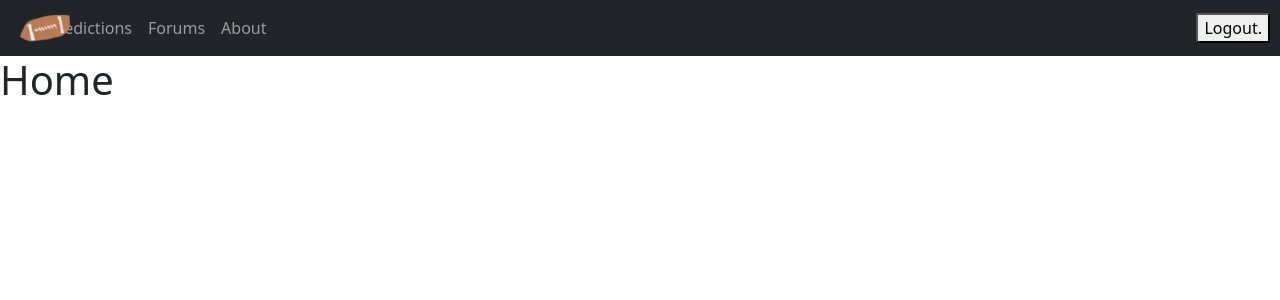
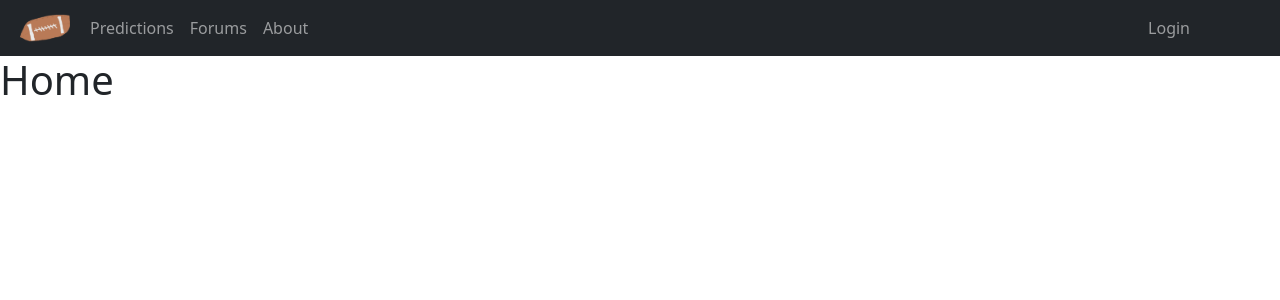
Before and after one commit to Wassl12/sportsball-site, a React (Vite) app in the folder sportsball/: page / in a window 1280 px wide. Shown: the top 300 px of the page. Built offline with nearby package versions, Linux system fonts and the light colour scheme.

Commit message:
Restyle login button

```diff
--- a/sportsball/index.html
+++ b/sportsball/index.html
@@ -6,7 +6,6 @@
   <link rel="icon" href="/favicon.ico" />
   <meta name="viewport" content="width=device-width, initial-scale=1" />
   <meta name="theme-color" content="#000000" />
-  <meta name="description" content="Web site created using create-react-app" />
   <link rel="apple-touch-icon" href="/logo192.png" />
   <!--
       manifest.json provides metadata used when your web app is installed on a
--- a/sportsball/src/components/Navbar/Navbar.tsx
+++ b/sportsball/src/components/Navbar/Navbar.tsx
@@ -3,16 +3,9 @@ import { NavProp } from "./types"
 import football from "../../static/football.png"
 
 function LogFunctionButton() {
-    let userLoggedIn = true;
-    let loginButton;
-    if(userLoggedIn){
-            loginButton = "Logout.";
-        }
-        else{
-            loginButton = "Login or create an account.";
-        }
+    let userLoggedIn = false;
     return (
-        <button type="button" className="LogFunctionButton" style={{marginRight:"10px"}}>{loginButton}</button>
+        <Link className="nav-link" to={userLoggedIn ? "/logout" : "/login"}>{userLoggedIn ? "Logout" : "Login"}</Link>
     )
 }
 
@@ -28,16 +21,20 @@ function Navbar({ navProps }: { navProps: NavProp[] }) {
                 </div>
                 <div className="container">
                     <div className="collapse navbar-collapse" id="navbarNav">
-                        <ul className="navbar-nav ml-auto">
+                        <ul className="navbar-nav me-auto">
                             {navProps.map((elt, index) => (
                                 <li className="nav-item" key={index}>
                                     <Link className="nav-link" to={elt.route}>{elt.label}</Link>
                                 </li>
                             ))}
                         </ul>
+                        <ul className="navbar-nav ms-auto">
+                            <li>
+                                <LogFunctionButton/>
+                            </li>
+                        </ul>
                     </div>
                 </div>
-                <LogFunctionButton/>
             </nav >
             <Outlet />
         </>
```
